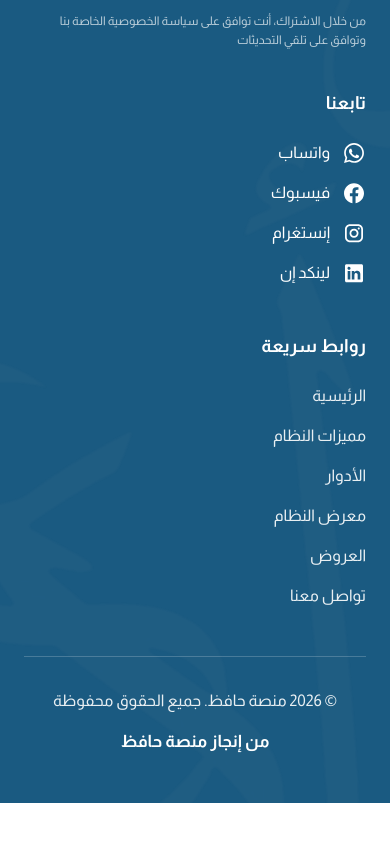
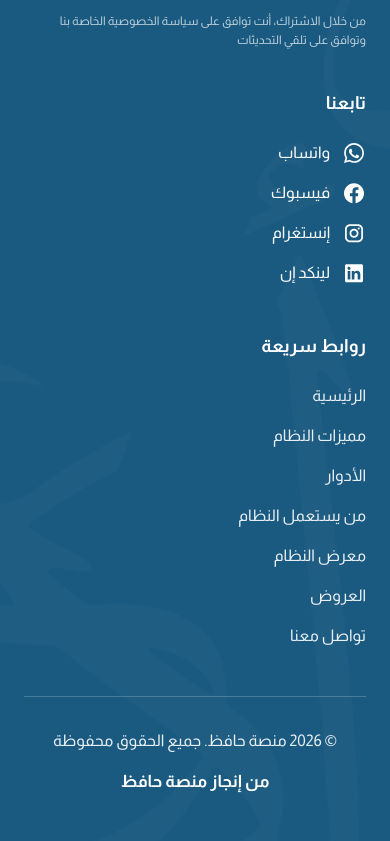
Before and after one commit to lo-ucif/hafez-web, a React (Vite) app: page / in a window 390 px wide. Shown: the part 9543-10384 px from the top of the page. Before the commit the page ends 10346 px from the top, so only its background shows below. Built offline with nearby package versions, Linux system fonts and the light colour scheme.

Commit message:
feat: add responsive Navbar component and navigation data structure

```diff
--- a/src/components/layout/Navbar.tsx
+++ b/src/components/layout/Navbar.tsx
@@ -20,6 +20,7 @@ export default function Navbar() {
     const hash = window.location.hash;
     if (hash === "#features") return "features";
     if (hash === "#roles" || hash === "#users") return "roles";
+    if (hash === "#institutions") return "institutions";
     if (hash === "#gallery") return "gallery";
     if (hash === "#offers") return "offers";
     if (hash === "#contact") return "contact";
@@ -58,6 +59,8 @@ export default function Navbar() {
         setActiveId("features");
       } else if (hash === "#roles" || hash === "#users") {
         setActiveId("roles");
+      } else if (hash === "#institutions") {
+        setActiveId("institutions");
       } else if (hash === "#gallery") {
         setActiveId("gallery");
       } else if (hash === "#offers") {
@@ -104,6 +107,7 @@ export default function Navbar() {
         { id: "home", linkId: "home" },
         { id: "features", linkId: "features" },
         { id: "roles", linkId: "roles" },
+        { id: "institutions", linkId: "institutions" },
         { id: "gallery", linkId: "gallery" },
         { id: "offers", linkId: "offers" },
         { id: "contact", linkId: "contact" },
@@ -371,7 +375,7 @@ export default function Navbar() {
                         href={link.href}
                         onClick={(e) => handleNavClick(link, e)}
                         dir="auto"
-                        className={`relative flex flex-col items-center justify-center px-2 lg:px-3 xl:px-3.5 py-2 text-[15px] lg:text-[16px] xl:text-[17px] transition-colors cursor-pointer group select-none no-underline whitespace-nowrap ${
+                        className={`relative flex flex-col items-center justify-center px-1.5 lg:px-2.5 xl:px-3 py-2 text-[14px] lg:text-[15px] xl:text-[16px] transition-colors cursor-pointer group select-none no-underline whitespace-nowrap ${
                           isLinkActive
                             ? "text-[#cab178] font-semibold"
                             : "text-white/90 hover:text-[#cab178] font-medium"
--- a/src/data/navigation.ts
+++ b/src/data/navigation.ts
@@ -9,6 +9,7 @@ export const navLinks: NavLink[] = [
   { id: 'home', label: 'الرئيسية', href: '#home', isActive: true },
   { id: 'features', label: 'مميزات النظام', href: '#features' },
   { id: 'roles', label: 'الأدوار', href: '#roles' },
+  { id: 'institutions', label: 'من يستعمل النظام', href: '#institutions' },
   { id: 'gallery', label: 'معرض النظام', href: '#gallery' },
   { id: 'offers', label: 'العروض', href: '#offers' },
   { id: 'contact', label: 'تواصل معنا', href: '#contact' },
```
